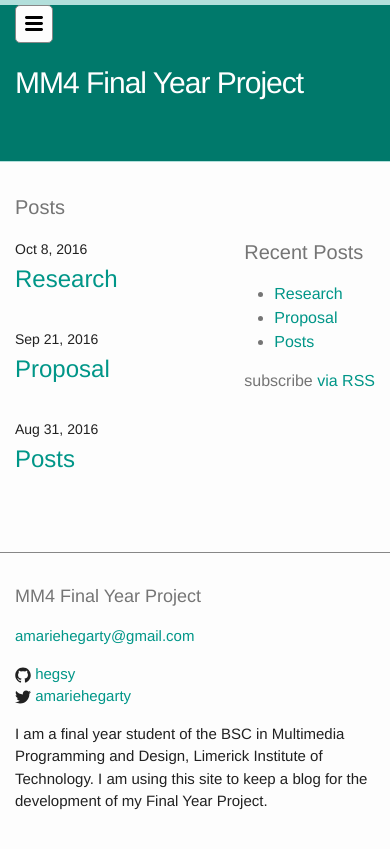
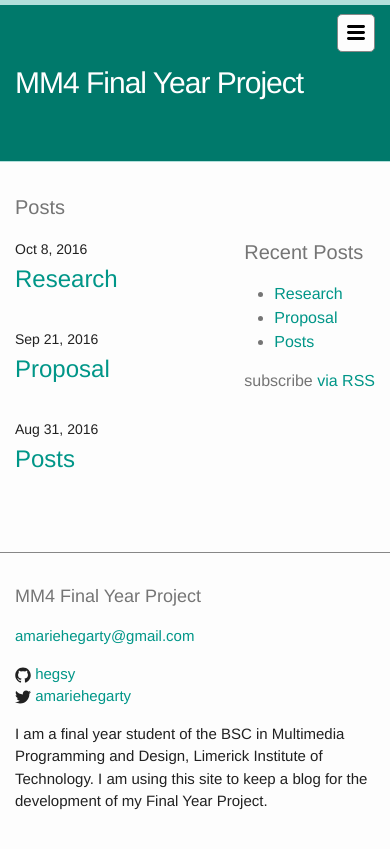
Before and after one commit to hegsy/hegsy.github.io, a Jekyll site: the page built from index.html, in a window 390 px wide. Shown: the top 849 px of the page. Built offline with Jekyll 4.4.1, drawn with Linux system fonts in a browser that asks for light colours.

Commit message:
fixing mobile menu

```diff
--- a/_includes/header.html
+++ b/_includes/header.html
@@ -17,6 +17,7 @@
         {% for my_page in site.pages %}
           {% if my_page.title %}
           <a class="page-link" href="{{ my_page.url | prepend: site.baseurl }}">{{ my_page.title }}</a>
+          <p>About</p>
           {% endif %}
         {% endfor %}
       </div>
--- a/_sass/_layout.scss
+++ b/_sass/_layout.scss
@@ -50,8 +50,8 @@ FFA875
 
     @include media-query($on-palm) {
         position: absolute;
-       // top: 9px;
-       // right: $spacing-unit / 2;
+        top: 9px;
+        right: $spacing-unit / 2;
         background-color: $background-color;
         border: 1px solid $grey-color-light;
         border-radius: 5px;
```
